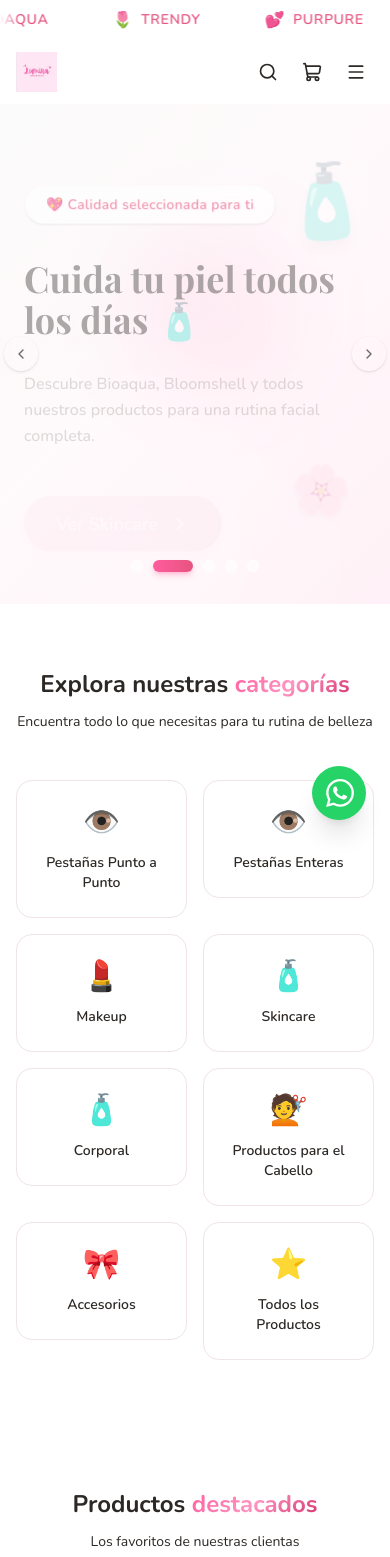
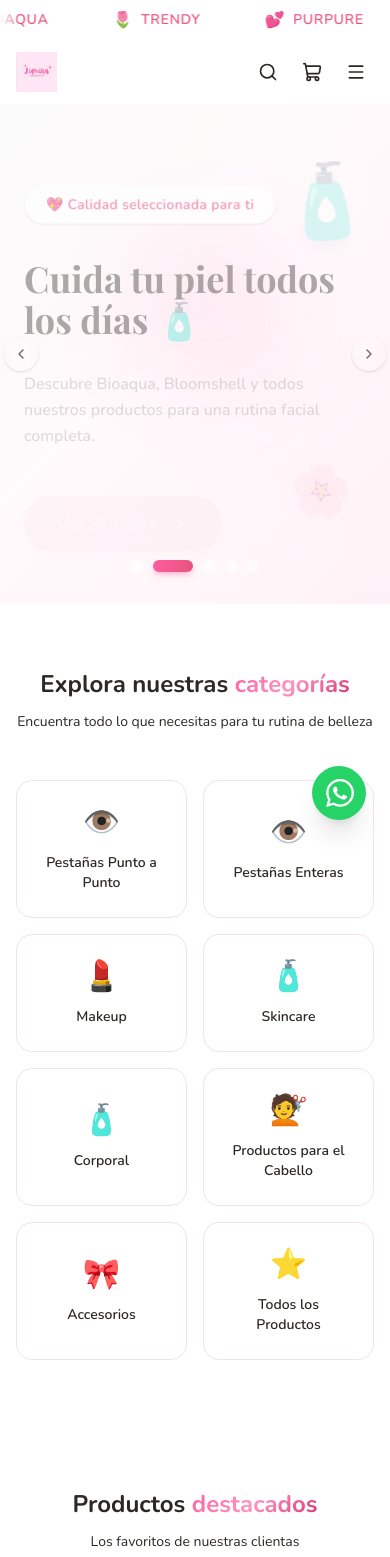
Before and after one commit to alexanderst2005-lab/lumira_beauuty, a Next.js app: page / in a window 390 px wide. Shown: the top 1557 px of the page. Built offline with nearby package versions, Linux system fonts and the light colour scheme.

Commit message:
UI: Make all category cards uniform height

```diff
--- a/src/components/home/Categories.tsx
+++ b/src/components/home/Categories.tsx
@@ -31,10 +31,11 @@ export default function Categories() {
               whileInView={{ opacity: 1, y: 0 }}
               viewport={{ once: true, margin: '-50px' }}
               transition={{ duration: 0.4, delay: index * 0.06 }}
+              className="h-full"
             >
               <Link
                 href={`/catalogo?categoria=${cat.slug}`}
-                className="group block p-6 sm:p-8 rounded-2xl bg-gradient-to-br from-secondary-100/50 to-white border border-border hover:border-primary/20 hover:shadow-xl hover:shadow-primary/5 transition-all duration-300 transform hover:-translate-y-1 text-center"
+                className="group h-full flex flex-col items-center justify-center p-6 sm:p-8 rounded-2xl bg-gradient-to-br from-secondary-100/50 to-white border border-border hover:border-primary/20 hover:shadow-xl hover:shadow-primary/5 transition-all duration-300 transform hover:-translate-y-1 text-center"
                 id={`category-${cat.slug}`}
               >
                 <div className="text-3xl sm:text-4xl mb-3 transition-transform duration-300 group-hover:scale-110">
```
